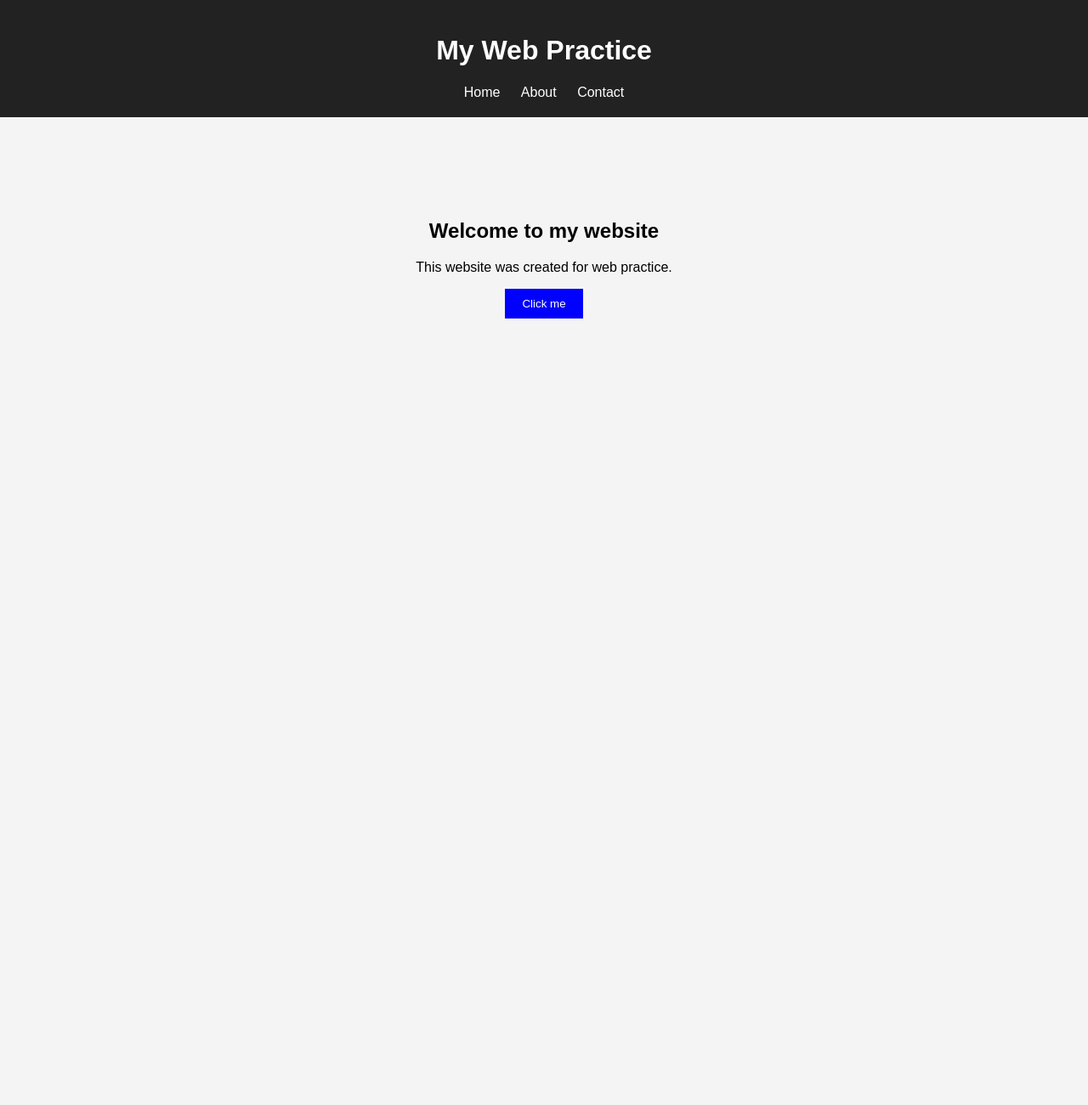
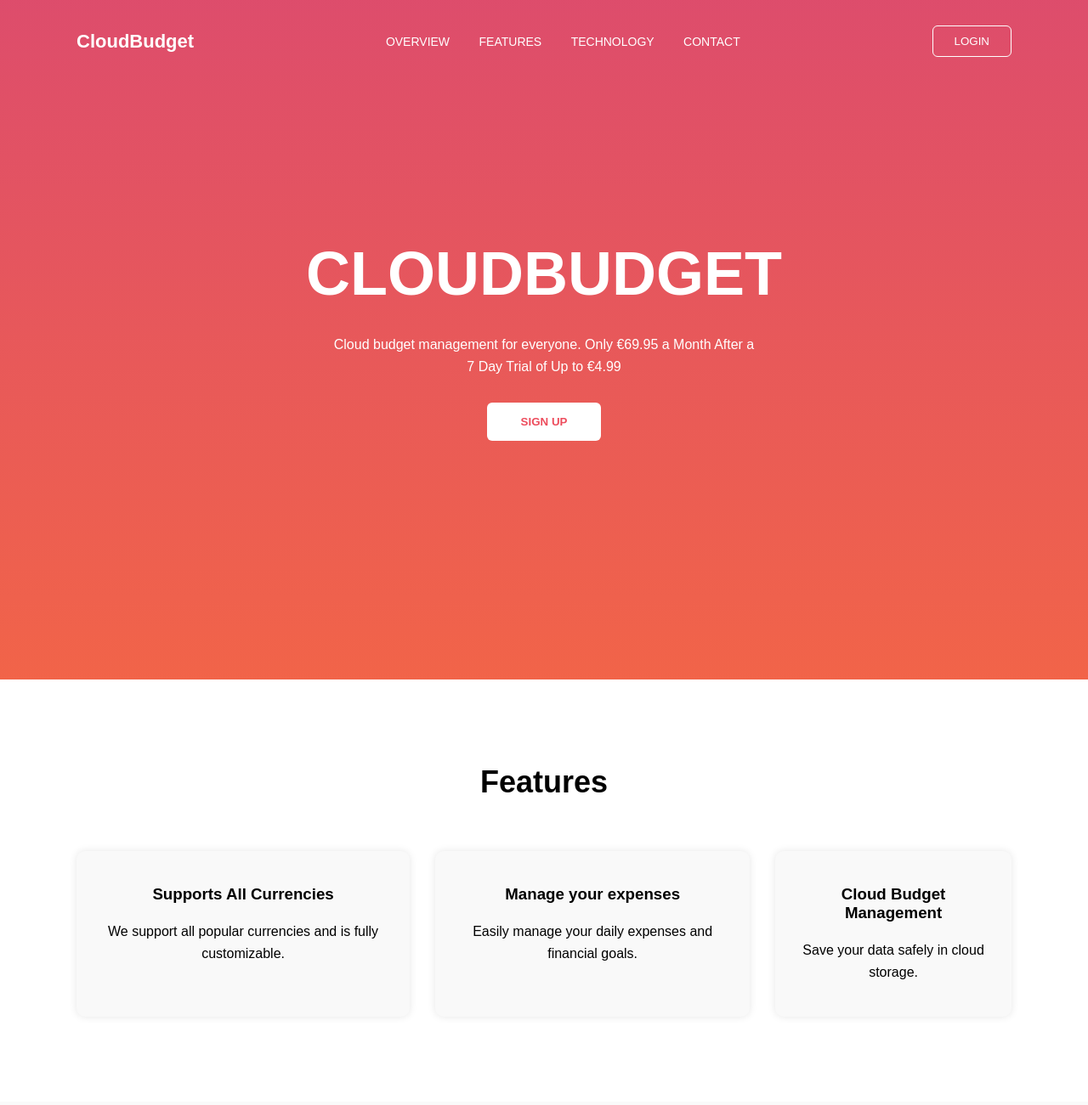
Before and after one commit to lipoveeet/web-practice-lypovetskyi, a plain HTML site: page index.html in a window 1280 px wide. Shown: the top 1301 px of the page at 85% size. Before the commit the page ends 800 px from the top, so only its background shows below. Drawn offline with Linux system fonts and the light colour scheme; files whose address does not match are found by name.

Commit message:
Finish CloudBudget layout

```diff
--- a/assets/css/js/images/main.js
+++ b/assets/css/js/images/main.js
@@ -1,5 +1 @@
-const btn = document.getElementById("btn");
-
-btn.addEventListener("click", function () {
-    alert("JavaScript works!");
-});
+console.log("CloudBudget website");
--- a/assets/css/style.css
+++ b/assets/css/style.css
@@ -1,32 +1,186 @@
-body {
-    margin: 0;
-    padding: 0;
-    font-family: Arial, sans-serif;
-    background-color: #f4f4f4;
+*{
+    margin:0;
+    padding:0;
+    box-sizing:border-box;
 }
 
-.header {
-    background-color: #222;
-    color: white;
-    padding: 20px;
-    text-align: center;
+body{
+    font-family:Arial,sans-serif;
 }
 
-nav a {
-    color: white;
-    margin: 10px;
-    text-decoration: none;
+.container{
+    width:1100px;
+    margin:0 auto;
 }
 
-.hero {
-    text-align: center;
-    padding: 100px 20px;
+.header{
+    position:absolute;
+    width:100%;
+    top:0;
+    left:0;
+    padding:30px 0;
 }
 
-button {
-    padding: 10px 20px;
-    border: none;
-    background-color: blue;
-    color: white;
-    cursor: pointer;
+.header .container{
+    display:flex;
+    justify-content:space-between;
+    align-items:center;
 }
+
+.logo{
+    color:white;
+    font-size:22px;
+    font-weight:bold;
+}
+
+.nav a{
+    color:white;
+    text-decoration:none;
+    margin:0 15px;
+    font-size:14px;
+}
+
+.login-btn{
+    padding:10px 25px;
+    border:1px solid white;
+    background:transparent;
+    color:white;
+    border-radius:6px;
+    cursor:pointer;
+}
+
+.hero{
+    height:100vh;
+    background:linear-gradient(
+        rgba(213,32,71,0.8),
+        rgba(238,61,27,0.8)
+    );
+    display:flex;
+    justify-content:center;
+    align-items:center;
+    text-align:center;
+    color:white;
+}
+
+.hero-content h1{
+    font-size:72px;
+    margin-bottom:30px;
+}
+
+.hero-content p{
+    width:500px;
+    line-height:1.6;
+    margin:0 auto 30px;
+}
+
+.signup-btn{
+    padding:15px 40px;
+    border:none;
+    background:white;
+    color:#ed4c5c;
+    font-weight:bold;
+    border-radius:6px;
+    cursor:pointer;
+}
+
+.section-title{
+    text-align:center;
+    font-size:36px;
+    margin-bottom:60px;
+}
+
+.features{
+    padding:100px 0;
+    background:#fff;
+}
+
+.features-wrapper{
+    display:flex;
+    justify-content:space-between;
+    gap:30px;
+}
+
+.feature-card{
+    background:#f9f9f9;
+    padding:40px 30px;
+    border-radius:10px;
+    text-align:center;
+    box-shadow:0 0 10px rgba(0,0,0,0.1);
+}
+
+.feature-card h3{
+    margin-bottom:20px;
+}
+
+.feature-card p{
+    line-height:1.6;
+}
+
+.technology{
+    padding:100px 0;
+    background:#fafafa;
+}
+
+.technology-wrapper{
+    display:flex;
+    justify-content:space-between;
+    gap:30px;
+}
+
+.tech-card{
+    background:white;
+    padding:40px 30px;
+    border-radius:10px;
+    text-align:center;
+    box-shadow:0 0 10px rgba(0,0,0,0.1);
+}
+
+.tech-card h3{
+    margin-bottom:20px;
+}
+
+.tech-card p{
+    line-height:1.6;
+}
+
+.contact{
+    padding:100px 0;
+}
+
+.contact-form{
+    width:600px;
+    margin:0 auto;
+    display:flex;
+    flex-direction:column;
+    gap:20px;
+}
+
+.contact-form input,
+.contact-form textarea{
+    padding:15px;
+    border:1px solid #ccc;
+    border-radius:6px;
+    font-size:16px;
+}
+
+.contact-form textarea{
+    height:150px;
+    resize:none;
+}
+
+.contact-form button{
+    padding:15px;
+    border:none;
+    background:#ed4c5c;
+    color:white;
+    border-radius:6px;
+    font-size:16px;
+    cursor:pointer;
+}
+
+.footer{
+    background:#222;
+    color:white;
+    text-align:center;
+    padding:30px 0;
+}
--- a/index.html
+++ b/index.html
@@ -3,28 +3,171 @@
 <head>
     <meta charset="UTF-8">
     <meta name="viewport" content="width=device-width, initial-scale=1.0">
-    <title>My Web Practice</title>
+    <title>CloudBudget</title>
 
     <link rel="stylesheet" href="assets/css/style.css">
 </head>
 <body>
 
 <header class="header">
-    <h1>My Web Practice</h1>
 
-    <nav>
-        <a href="index.html">Home</a>
-        <a href="about.html">About</a>
-        <a href="contact.html">Contact</a>
-    </nav>
+    <div class="container">
+
+        <div class="logo">
+            CloudBudget
+        </div>
+
+        <nav class="nav">
+            <a href="#">OVERVIEW</a>
+            <a href="#">FEATURES</a>
+            <a href="#">TECHNOLOGY</a>
+            <a href="#">CONTACT</a>
+        </nav>
+
+        <button class="login-btn">
+            LOGIN
+        </button>
+
+    </div>
+
 </header>
 
 <section class="hero">
-    <h2>Welcome to my website</h2>
-    <p>This website was created for web practice.</p>
 
-    <button id="btn">Click me</button>
+    <div class="hero-content">
+
+        <h1>CLOUDBUDGET</h1>
+
+        <p>
+            Cloud budget management for everyone.
+            Only €69.95 a Month After a 7 Day Trial of Up to €4.99
+        </p>
+
+        <button class="signup-btn">
+            SIGN UP
+        </button>
+
+    </div>
+
 </section>
+
+<section class="features">
+
+    <div class="container">
+
+        <h2 class="section-title">
+            Features
+        </h2>
+
+        <div class="features-wrapper">
+
+            <div class="feature-card">
+                <h3>Supports All Currencies</h3>
+
+                <p>
+                    We support all popular currencies and is fully customizable.
+                </p>
+            </div>
+
+            <div class="feature-card">
+                <h3>Manage your expenses</h3>
+
+                <p>
+                    Easily manage your daily expenses and financial goals.
+                </p>
+            </div>
+
+            <div class="feature-card">
+                <h3>Cloud Budget Management</h3>
+
+                <p>
+                    Save your data safely in cloud storage.
+                </p>
+            </div>
+
+        </div>
+
+    </div>
+
+</section>
+
+<section class="technology">
+
+    <div class="container">
+
+        <h2 class="section-title">
+            Technology
+        </h2>
+
+        <div class="technology-wrapper">
+
+            <div class="tech-card">
+                <h3>Cloud Storage</h3>
+
+                <p>
+                    Access your budget anywhere anytime.
+                </p>
+            </div>
+
+            <div class="tech-card">
+                <h3>Secure Data</h3>
+
+                <p>
+                    Your information is securely protected.
+                </p>
+            </div>
+
+            <div class="tech-card">
+                <h3>Modern Design</h3>
+
+                <p>
+                    Responsive and modern UI design.
+                </p>
+            </div>
+
+        </div>
+
+    </div>
+
+</section>
+
+<section class="contact">
+
+    <div class="container">
+
+        <h2 class="section-title">
+            Contact
+        </h2>
+
+        <form class="contact-form">
+
+            <input type="text" placeholder="Your Name">
+
+            <input type="email" placeholder="Your Email">
+
+            <textarea placeholder="Your Message"></textarea>
+
+            <button type="submit">
+                Send Message
+            </button>
+
+        </form>
+
+    </div>
+
+</section>
+
+<footer class="footer">
+
+    <div class="container">
+
+        <p>
+            © CloudBudget 2026
+        </p>
+
+    </div>
+
+</footer>
 
 <script src="assets/js/main.js"></script>
 
```
